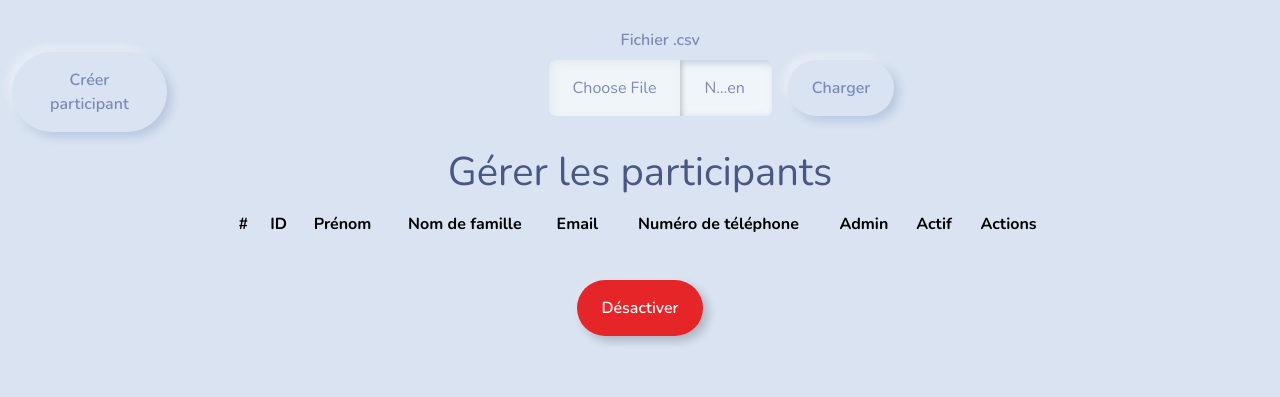
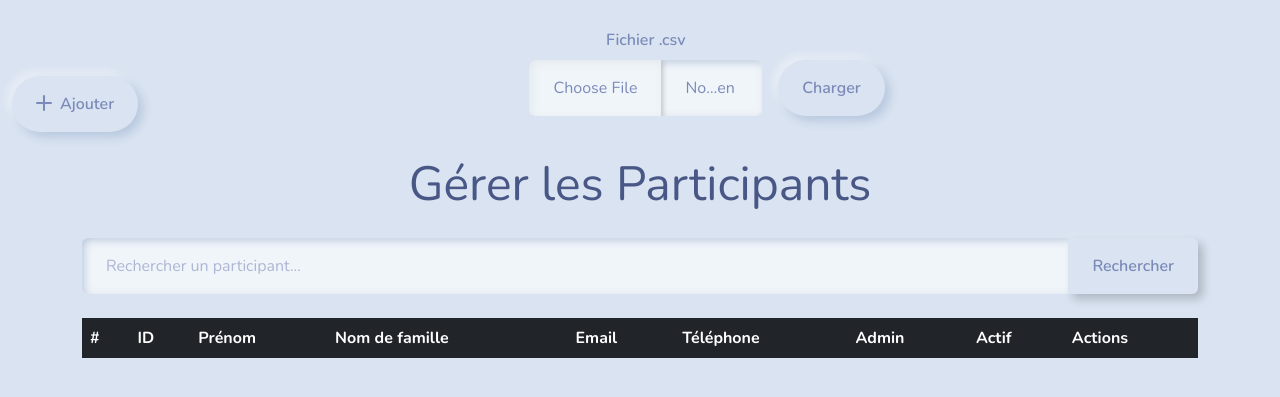
Before and after one commit to Samar-al/Sortir.com, a Symfony app: template templates/profile/index.html.twig in a window 1280 px wide. Shown: the part 86-483 px from the top of the page. Run offline with Twig, Linux system fonts and the light colour scheme; the template is opened without the code that fills it, so the values that code supplies are empty; some libraries are stand-ins or nearby versions.

Commit message:
adding search bar to participant and location

```diff
--- a/templates/fragments/_nav.html.twig
+++ b/templates/fragments/_nav.html.twig
@@ -16,25 +16,25 @@
             {% if is_granted ('IS_AUTHENTICATED_FULLY') %}
              {% if "ROLE_ADMIN" in app.user.roles %}
                 <li class="nav-item ">
-                <a class="nav-link {% if "user" in app.request.get("_route") %} active {% endif %}" href="#"><i class="bi bi-person"></i> Villes</a>
+                <a class="nav-link"  href="#"><i class="bi bi-person"></i> Villes</a>
                 </li>
                 <li class="nav-item ">
-                <a class="nav-link {% if "user" in app.request.get("_route") %} active {% endif %}" href="{{path('app_location_index')}}"><i class="bi bi-person"></i> Sites</a>
+                <a class="nav-link {% if app.request.pathinfo is same as (path('app_location_index')) %} active {% endif %}" href="{{path('app_location_index')}}"><i class="bi bi-person"></i> Sites</a>
+                </li>
+                 <li class="nav-item ">
+                <a class="nav-link {% if app.request.pathinfo is same as (path('app_profile_index')) %} active {% endif %}" href="{{path('app_profile_index')}}"><i class="bi bi-person"></i> Utilisateurs</a>
+                </li>
+                 <li class="nav-item ">
+                <a class="nav-link {% if app.request.pathinfo is same as (path('app_trip_index')) %} active {% endif %}" href="{{path('app_trip_index')}}"><i class="bi bi-person"></i> Sorties</a>
                 </li>
               {% endif %}
              {% endif %}
                 <li class="nav-item">
-                <a class="nav-link {% if "post" in app.request.get("_route") %} active {% endif %}" href="{{path('app_main_index')}}"><i class="bi bi-megaphone"></i> Accueil</a>
+                <a class="nav-link {% if app.request.pathinfo is same as (path('app_main_index')) %} active {% endif %}" href="{{path('app_main_index')}}"><i class="bi bi-megaphone"></i> Accueil</a>
                 </li>
-                {% if is_granted ('IS_AUTHENTICATED_FULLY') %}
-                {% if "ROLE_ADMIN" in app.user.roles %}
-                    <a class="nav-link" href="{{path('app_profile_index')}}"><i class="bi bi-person"></i>Gérer les utilisateurs</a>
-                {% endif %}
-                {% endif %}
-
               {% if is_granted ('IS_AUTHENTICATED_FULLY') %}
                 <li class="nav-item">
-                <a class="nav-link {% if "tag" in app.request.get("_route") %} active {% endif %}" href="{{path('app_profile_show',{'id': app.user.id} )}}"><i class="bi bi-list-check"></i> Mon Profil</a>
+                <a class="nav-link {% if app.request.pathinfo is same as (path('app_profile_show',{'id': app.user.id})) %} active {% endif %}" href="{{path('app_profile_show',{'id': app.user.id} )}}"><i class="bi bi-list-check"></i> Mon Profil</a>
                 </li>
                 {% endif %}
                 </li>
--- a/templates/location/_delete_form.html.twig
+++ b/templates/location/_delete_form.html.twig
@@ -1,6 +1,6 @@
 <form method="post" action="{{ path('app_location_delete', {'id': location.id}) }}" onsubmit="return confirm('Are you sure you want to delete this item?');">
     <input type="hidden" name="_token" value="{{ csrf_token('delete' ~ location.id) }}">
-    <button class="btn btn-outline-danger"><svg xmlns="http://www.w3.org/2000/svg" width="16" height="16" fill="currentColor" class="bi bi-trash3" viewBox="0 0 16 16">
+    <button id="delete-location" class="btn btn-outline-danger"><svg xmlns="http://www.w3.org/2000/svg" width="16" height="16" fill="currentColor" class="bi bi-trash3" viewBox="0 0 16 16">
   <path d="M6.5 1h3a.5.5 0 0 1 .5.5v1H6v-1a.5.5 0 0 1 .5-.5M11 2.5v-1A1.5 1.5 0 0 0 9.5 0h-3A1.5 1.5 0 0 0 5 1.5v1H1.5a.5.5 0 0 0 0 1h.538l.853 10.66A2 2 0 0 0 4.885 16h6.23a2 2 0 0 0 1.994-1.84l.853-10.66h.538a.5.5 0 0 0 0-1zm1.958 1-.846 10.58a1 1 0 0 1-.997.92h-6.23a1 1 0 0 1-.997-.92L3.042 3.5zm-7.487 1a.5.5 0 0 1 .528.47l.5 8.5a.5.5 0 0 1-.998.06L5 5.03a.5.5 0 0 1 .47-.53Zm5.058 0a.5.5 0 0 1 .47.53l-.5 8.5a.5.5 0 1 1-.998-.06l.5-8.5a.5.5 0 0 1 .528-.47M8 4.5a.5.5 0 0 1 .5.5v8.5a.5.5 0 0 1-1 0V5a.5.5 0 0 1 .5-.5"/>
 </svg></button>
 </form>
--- a/templates/location/show.html.twig
+++ b/templates/location/show.html.twig
@@ -49,7 +49,6 @@
                     <div><a href="{{ path('app_location_index') }}" class="btn btn-outline-primary"><i class="bi bi-arrow-return-left"></i></a></div>
                     <div><a href="{{ path('app_location_edit', {'id': location.id}) }}" class="btn btn-outline-warning mx-2"><i class="bi bi-pencil"></i></a></div>
                     <div>{{ include('location/_delete_form.html.twig') }}</div>
-
                 </div>
             </div>
         </div>
--- a/templates/profile/index.html.twig
+++ b/templates/profile/index.html.twig
@@ -9,65 +9,72 @@
 
     <div class="text-center m-1">
         <div class="d-flex justify-content-center align-items-end mb-3">
-            <a class="btn btn-primary ms-2" href="{{ path('app_profile_new') }}">Créer participant</a>
+            <a class="btn btn-primary ms-2 d-inline-flex align-items-center" href="{{ path('app_profile_new') }}">
+                <i class="bi bi-plus-lg me-2"></i> Ajouter
+            </a>
             {% include "profile/_upload_form.html.twig" %}
         </div>
     </div>
 
- <div class="row m-1 text-center justify-content-center">
-    <h1>Gérer les participants</h1>
-    <div class="col-8">
-            <table class="table table-hover">
-                <thead>
+ <div class="container my-4">
+    <div class="text-center mb-4">
+        <h1 class="display-5">Gérer les Participants</h1>
+    </div>
+
+    <!-- Search Form -->
+    <form method="GET" action="{{ path('app_profile_index') }}" class="mb-4">
+        <div class="input-group">
+            <input type="text" name="q" class="form-control" placeholder="Rechercher un participant..." value="{{ app.request.get('q') }}">
+            <button class="btn btn-outline-secondary" type="submit">Rechercher</button>
+        </div>
+    </form>
+
+    <!-- Participant Table -->
+    <div class="table-responsive">
+        <table class="table table-hover table-bordered">
+            <thead class="table-dark">
                 <tr>
                     <th scope="col">#</th>
                     <th scope="col">ID</th>
                     <th scope="col">Prénom</th>
                     <th scope="col">Nom de famille</th>
                     <th scope="col">Email</th>
-        {#            <th scope="col">Mot de passe</th>#}
-                    <th scope="col">Numéro de téléphone</th>
+                    <th scope="col">Téléphone</th>
                     <th scope="col">Admin</th>
                     <th scope="col">Actif</th>
                     <th scope="col">Actions</th>
                 </tr>
-                </thead>
-                <tbody>
+            </thead>
+            <tbody>
                 {% for profile in profiles %}
-
                     <tr class="table-primary">
                         <td><input type="checkbox" name="participants[]" value="{{ profile.id }}"></td>
                         <td>{{ profile.id }}</td>
                         <td>{{ profile.firstname }}</td>
                         <td>{{ profile.lastname }}</td>
                         <td>{{ profile.mail }}</td>
-        {#                <td>{{ profile.password }}</td>#}
                         <td>{{ profile.phoneNumber }}</td>
                         <td>{{ profile.isAdmin ? 'Oui' : 'Non' }}</td>
                         <td>{{ profile.isActive ? 'Oui' : 'Non' }}</td>
                         <td>
-                            <div class="container-fluid">
-                                <div class="d-flex">
-                                <a class="btn btn-outline-secondary me-2" href="{{ path('app_profile_show', {'id': profile.id}) }}"><i class="bi bi-eye"></i></a>
-                                <a class="btn btn-outline-warning me-2" href="{{ path('app_profile_edit', {'id': profile.id}) }}"><i class="bi bi-pencil"></i></a>
+                            <div class="d-flex justify-content-center">
+                                <a class="btn btn-outline-primary me-2" href="{{ path('app_profile_show', {'id': profile.id}) }}">
+                                    <i class="bi bi-eye"></i>
+                                </a>
+                                <a class="btn btn-outline-warning me-2" href="{{ path('app_profile_edit', {'id': profile.id}) }}">
+                                    <i class="bi bi-pencil"></i>
+                                </a>
                                 {{ include('profile/_delete_form.html.twig') }}
-                                </div>
                             </div>
-
-{#                            <a class="btn btn-outline-danger" href=""><svg xmlns="http://www.w3.org/2000/svg" width="16" height="16" fill="currentColor" class="bi bi-trash3" viewBox="0 0 16 16">#}
-{#  <path d="M6.5 1h3a.5.5 0 0 1 .5.5v1H6v-1a.5.5 0 0 1 .5-.5M11 2.5v-1A1.5 1.5 0 0 0 9.5 0h-3A1.5 1.5 0 0 0 5 1.5v1H1.5a.5.5 0 0 0 0 1h.538l.853 10.66A2 2 0 0 0 4.885 16h6.23a2 2 0 0 0 1.994-1.84l.853-10.66h.538a.5.5 0 0 0 0-1zm1.958 1-.846 10.58a1 1 0 0 1-.997.92h-6.23a1 1 0 0 1-.997-.92L3.042 3.5zm-7.487 1a.5.5 0 0 1 .528.47l.5 8.5a.5.5 0 0 1-.998.06L5 5.03a.5.5 0 0 1 .47-.53Zm5.058 0a.5.5 0 0 1 .47.53l-.5 8.5a.5.5 0 1 1-.998-.06l.5-8.5a.5.5 0 0 1 .528-.47M8 4.5a.5.5 0 0 1 .5.5v8.5a.5.5 0 0 1-1 0V5a.5.5 0 0 1 .5-.5"/>#}
-{#</svg></a>#}
                         </td>
                     </tr>
+                {% endfor %}
+            </tbody>
+        </table>
+    </div>
+</div>
 
-                {% endfor %}
 
-                </tbody>
-            </table>
-            <a class="btn btn-outline-danger" id="deactivate-button">Désactiver</a>
-            <input type="hidden" name="_token" value="{{ csrf_token('deactivate_participants') }}">
-    </div>
- </div>
 
     {% block javascripts %}
             <script src="{{asset('js/deactivate-participant.js')}}"></script>
--- a/templates/profile/show.html.twig
+++ b/templates/profile/show.html.twig
@@ -76,7 +76,7 @@
         </div>
     </div>
     <div class="text-center">
-        <a class="btn btn-primary" href="{{ path('app_main_index') }}">Retour</a>
+        <a class="btn btn-primary" href="{{ app.request.headers.get('referer') ?: path('app_main_index') }}">Retour</a>
     </div>
 
 {% endblock %}
--- a/templates/trip/_delete_form.html.twig
+++ b/templates/trip/_delete_form.html.twig
@@ -1,4 +1,6 @@
-<form method="post" action="{{ path('app_trip_delete', {'id': trip.id}) }}" onsubmit="return confirm('Etes-vous sur de vouloir supprimer cette sortie?');" class="p-4 m-4">
+<form method="post" action="{{ path('app_trip_delete', {'id': trip.id}) }}" onsubmit="return confirm('Etes-vous sur de vouloir supprimer cette sortie?');">
     <input type="hidden" name="_token" value="{{ csrf_token('delete' ~ trip.id) }}">
-    <button class="btn btn-outline-danger">Supprimer</button>
+    <button class="btn btn-outline-danger"><svg xmlns="http://www.w3.org/2000/svg" width="16" height="16" fill="currentColor" class="bi bi-trash3" viewBox="0 0 16 16">
+  <path d="M6.5 1h3a.5.5 0 0 1 .5.5v1H6v-1a.5.5 0 0 1 .5-.5M11 2.5v-1A1.5 1.5 0 0 0 9.5 0h-3A1.5 1.5 0 0 0 5 1.5v1H1.5a.5.5 0 0 0 0 1h.538l.853 10.66A2 2 0 0 0 4.885 16h6.23a2 2 0 0 0 1.994-1.84l.853-10.66h.538a.5.5 0 0 0 0-1zm1.958 1-.846 10.58a1 1 0 0 1-.997.92h-6.23a1 1 0 0 1-.997-.92L3.042 3.5zm-7.487 1a.5.5 0 0 1 .528.47l.5 8.5a.5.5 0 0 1-.998.06L5 5.03a.5.5 0 0 1 .47-.53Zm5.058 0a.5.5 0 0 1 .47.53l-.5 8.5a.5.5 0 1 1-.998-.06l.5-8.5a.5.5 0 0 1 .528-.47M8 4.5a.5.5 0 0 1 .5.5v8.5a.5.5 0 0 1-1 0V5a.5.5 0 0 1 .5-.5"/>
+</svg></button>
 </form>
```
Also changed, not shown: src/Controller/LocationController.php (+13 -2 lines), src/Controller/ProfileController.php (+12 -2 lines), src/Repository/LocationRepository.php (+11 -0 lines), src/Repository/ParticipantRepository.php (+12 -0 lines), templates/location/index.html.twig (+18 -2 lines), templates/trip/index.html.twig (+37 -16 lines), templates/trip/show.html.twig (+12 -4 lines), public/css/location-style.css (line endings or trailing spaces).
